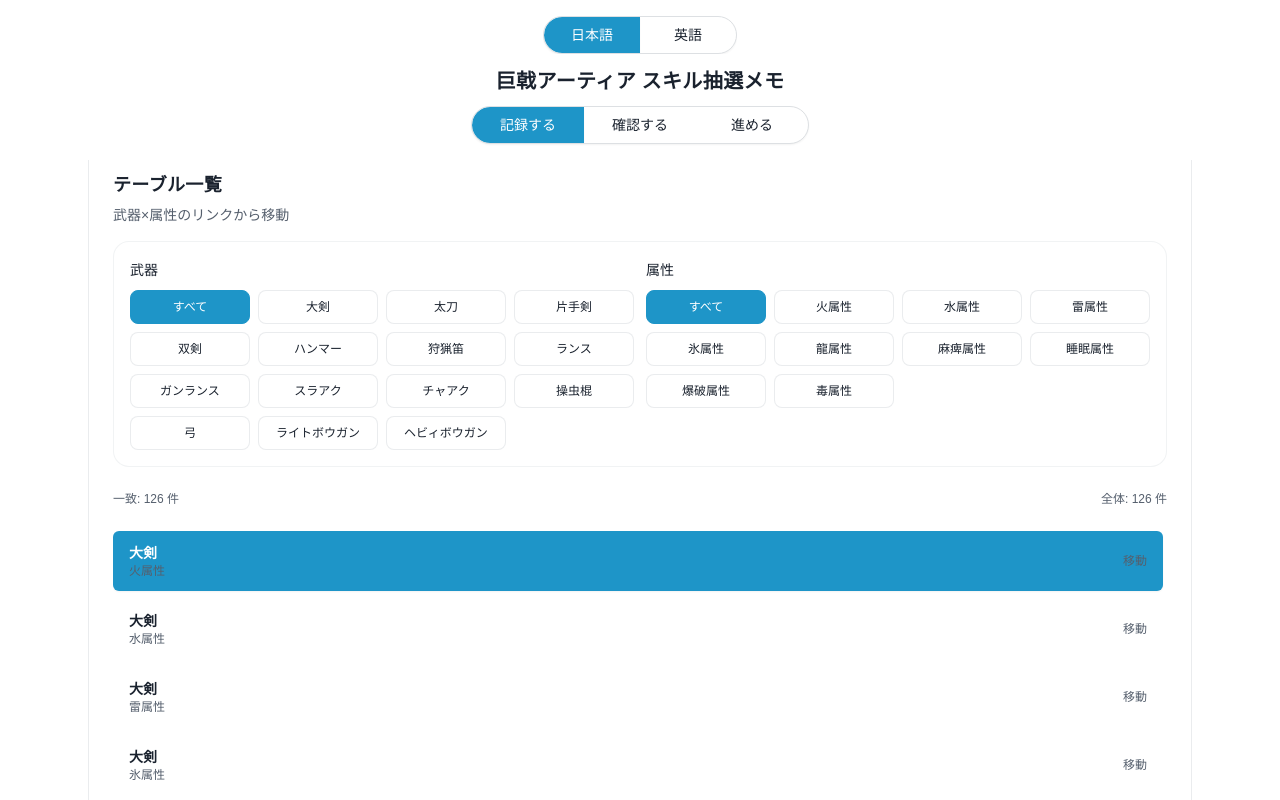
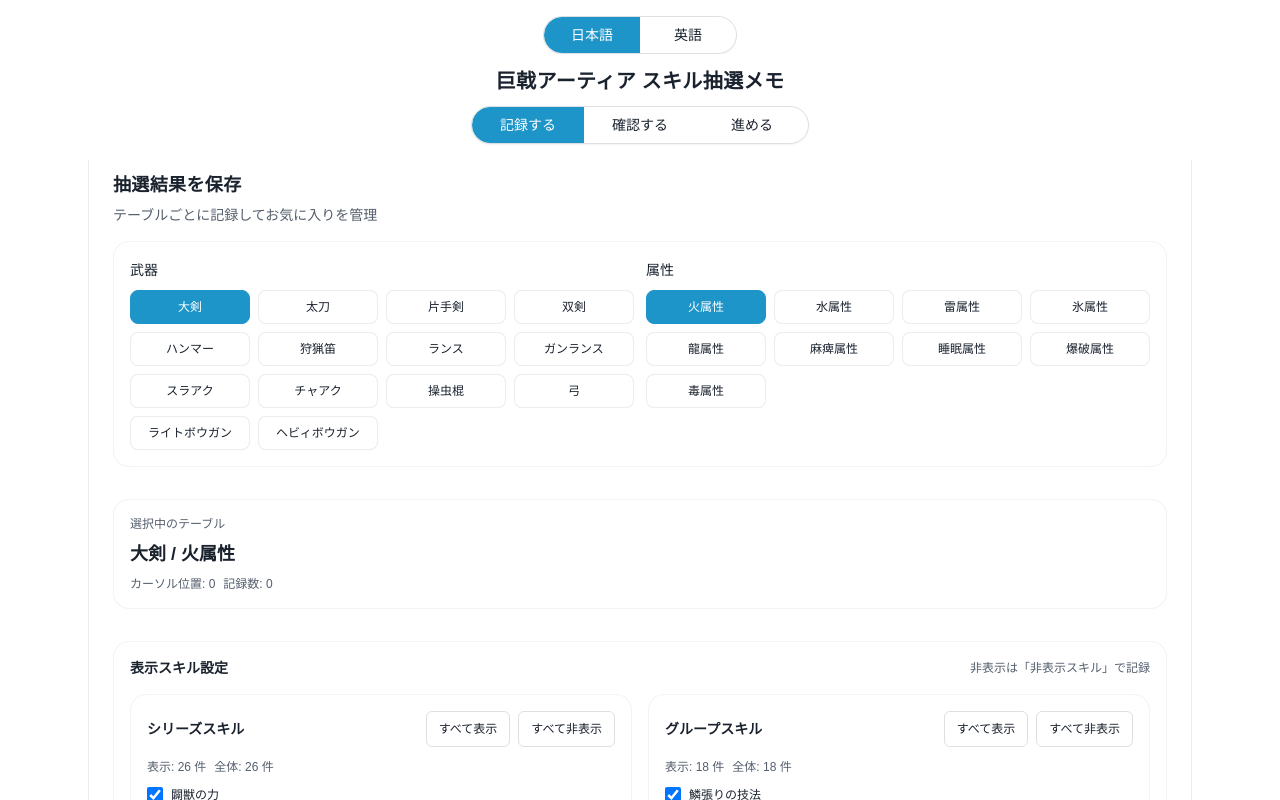
Before and after one commit to 326-T/monster-hunter-wilds-utils, a React (Vite) app: page / in a window 1280 px wide. Shown: the top 800 px of the page. Built offline with nearby package versions, Linux system fonts and the light colour scheme; a web font is replaced by a local one.

Commit message:
不要な項目を削除

```diff
--- a/src/components/save/SaveView.tsx
+++ b/src/components/save/SaveView.tsx
@@ -6,7 +6,6 @@ import { Label } from '../ui/label'
 import { ResponsiveSelect } from '../ui/responsive-select'
 import { Select } from '../ui/select'
 import {
-  allTables,
   ATTRIBUTES,
   formatDate,
   getAttributeLabel,
@@ -14,6 +13,7 @@ import {
   getTableLabel,
   getWeaponLabel,
   HIDDEN_SKILL_LABEL,
+  makeTableKey,
   UNKNOWN_SKILL_LABEL,
   WEAPONS,
 } from '../../lib/skills'
@@ -52,9 +52,8 @@ export function SaveView({
   const { t, i18n } = useTranslation()
   const language = i18n.language === 'en' ? 'en' : 'ja'
   const optionsErrorMessage = optionsError ? t('error.loadOptions') : ''
-  const [selectedTableKey, setSelectedTableKey] = useState(allTables[0]?.key ?? '')
-  const [weaponFilter, setWeaponFilter] = useState('all')
-  const [attributeFilter, setAttributeFilter] = useState('all')
+  const [selectedWeapon, setSelectedWeapon] = useState(WEAPONS[0] ?? '')
+  const [selectedAttribute, setSelectedAttribute] = useState(ATTRIBUTES[0] ?? '')
   const [showPassed, setShowPassed] = useState(false)
   const [groupSkill, setGroupSkill] = useState('')
   const [seriesSkill, setSeriesSkill] = useState('')
@@ -73,33 +72,18 @@ export function SaveView({
     hideAllSeries,
   } = useSkillVisibility(groupOptions, seriesOptions)
 
-  const filterTables = (weapon: string, attribute: string) =>
-    allTables.filter((table) => {
-      if (weapon !== 'all' && table.weapon !== weapon) return false
-      if (attribute !== 'all' && table.attribute !== attribute) return false
-      return true
-    })
+  const selectedTableKey = useMemo(() => {
+    if (!selectedWeapon || !selectedAttribute) return ''
+    return makeTableKey(selectedWeapon, selectedAttribute)
+  }, [selectedWeapon, selectedAttribute])
 
-  const filteredTables = useMemo(
-    () => filterTables(weaponFilter, attributeFilter),
-    [weaponFilter, attributeFilter],
-  )
-
-  const updateFilters = (next: { weapon?: string; attribute?: string }) => {
-    const nextWeapon = next.weapon ?? weaponFilter
-    const nextAttribute = next.attribute ?? attributeFilter
-    const nextFiltered = filterTables(nextWeapon, nextAttribute)
-    setWeaponFilter(nextWeapon)
-    setAttributeFilter(nextAttribute)
-    setSelectedTableKey((prev) =>
-      nextFiltered.find((table) => table.key === prev)?.key ?? nextFiltered[0]?.key ?? '',
-    )
-  }
-
-  const selectedTable = allTables.find((table) => table.key === selectedTableKey) ?? allTables[0]
+  const selectedTable =
+    selectedWeapon && selectedAttribute
+      ? { weapon: selectedWeapon, attribute: selectedAttribute }
+      : null
   const entries = tables[selectedTableKey] ?? []
   const sortedEntries = [...entries].sort((a, b) => b.createdAt.localeCompare(a.createdAt))
-  const currentCursor = selectedTable ? cursor : 0
+  const currentCursor = selectedTableKey ? cursor : 0
   const visibleEntries = showPassed
     ? sortedEntries
     : sortedEntries.filter((entry) => entry.cursorId >= currentCursor)
@@ -152,88 +136,38 @@ export function SaveView({
     <div className="flex flex-col gap-8">
       <Card className="animate-fade-up">
         <CardHeader>
-          <CardTitle className="heading-serif">{t('save.tableList.title')}</CardTitle>
-          <CardDescription>{t('save.tableList.description')}</CardDescription>
+          <CardTitle className="heading-serif">{t('save.record.title')}</CardTitle>
+          <CardDescription>{t('save.record.description')}</CardDescription>
         </CardHeader>
-        <CardContent className="space-y-6">
+        <CardContent className="space-y-8">
           <div className="grid gap-3 rounded-2xl border border-border/40 bg-background p-4 sm:grid-cols-2">
             <div className="space-y-2">
               <Label>{t('filter.weapon')}</Label>
               <ResponsiveSelect
-                name="filter-weapon"
-                value={weaponFilter}
-                onChange={(value) => updateFilters({ weapon: value })}
-                options={[
-                  { value: 'all', label: t('common.all') },
-                  ...WEAPONS.map((weapon) => ({
-                    value: weapon,
-                    label: getWeaponLabel(weapon, language),
-                  })),
-                ]}
+                name="selected-weapon"
+                value={selectedWeapon}
+                onChange={setSelectedWeapon}
+                options={WEAPONS.map((weapon) => ({
+                  value: weapon,
+                  label: getWeaponLabel(weapon, language),
+                }))}
                 gridClassName="sm:grid-cols-3 lg:grid-cols-4"
               />
             </div>
             <div className="space-y-2 sm:col-span-2 lg:col-span-1">
               <Label>{t('filter.attribute')}</Label>
               <ResponsiveSelect
-                name="filter-attribute"
-                value={attributeFilter}
-                onChange={(value) => updateFilters({ attribute: value })}
-                options={[
-                  { value: 'all', label: t('common.all') },
-                  ...ATTRIBUTES.map((attribute) => ({
-                    value: attribute,
-                    label: getAttributeLabel(attribute, language),
-                  })),
-                ]}
+                name="selected-attribute"
+                value={selectedAttribute}
+                onChange={setSelectedAttribute}
+                options={ATTRIBUTES.map((attribute) => ({
+                  value: attribute,
+                  label: getAttributeLabel(attribute, language),
+                }))}
                 gridClassName="sm:grid-cols-3 lg:grid-cols-4"
               />
             </div>
           </div>
-          <div className="flex items-center justify-between text-xs text-muted-foreground">
-            <span>{t('common.matches', { count: filteredTables.length })}</span>
-            <span>{t('common.total', { count: allTables.length })}</span>
-          </div>
-          <div className="max-h-[280px] space-y-2 overflow-y-auto pr-1 sm:max-h-[360px]">
-            {filteredTables.length === 0 && (
-              <div className="rounded-lg border border-dashed border-border/60 p-4 text-center text-sm text-muted-foreground">
-                {t('save.noTables')}
-              </div>
-            )}
-            {filteredTables.map((table) => {
-              const active = table.key === selectedTableKey
-              return (
-                <Button
-                  key={table.key}
-                  variant={active ? 'default' : 'ghost'}
-                  className={cn(
-                    'h-auto w-full justify-between rounded-2xl px-4 py-3 text-left',
-                    active ? 'shadow-none' : 'text-foreground',
-                  )}
-                  onClick={() => setSelectedTableKey(table.key)}
-                >
-                  <div>
-                    <div className="text-sm font-semibold">
-                      {getWeaponLabel(table.weapon, language)}
-                    </div>
-                    <div className="text-xs text-muted-foreground">
-                      {getAttributeLabel(table.attribute, language)}
-                    </div>
-                  </div>
-                  <span className="text-xs text-muted-foreground">{t('common.open')}</span>
-                </Button>
-              )
-            })}
-          </div>
-        </CardContent>
-      </Card>
-
-      <Card className="animate-fade-up">
-        <CardHeader>
-          <CardTitle className="heading-serif">{t('save.record.title')}</CardTitle>
-          <CardDescription>{t('save.record.description')}</CardDescription>
-        </CardHeader>
-        <CardContent className="space-y-8">
           <div className="rounded-2xl border border-border/40 bg-background p-4">
             <div className="flex flex-col gap-2">
               <div className="text-xs text-muted-foreground">{t('save.selectedTable')}</div>
```
